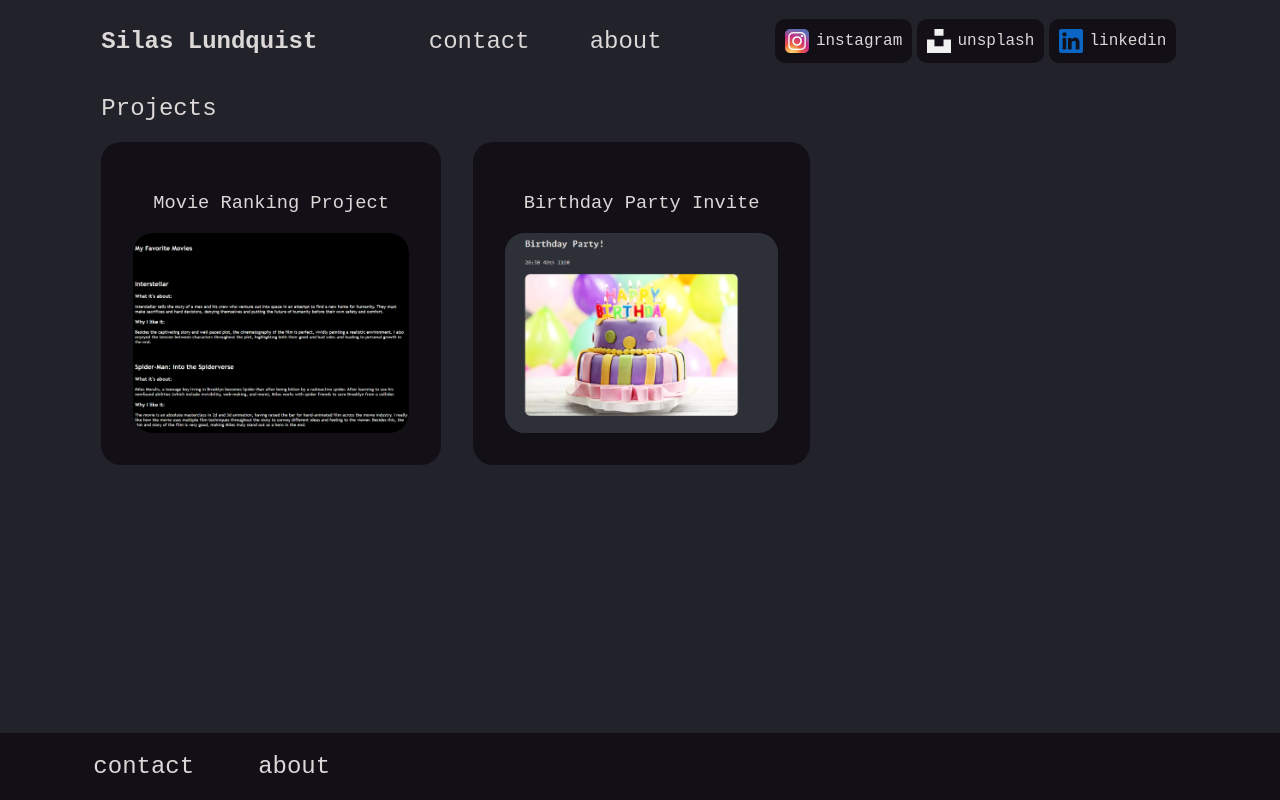
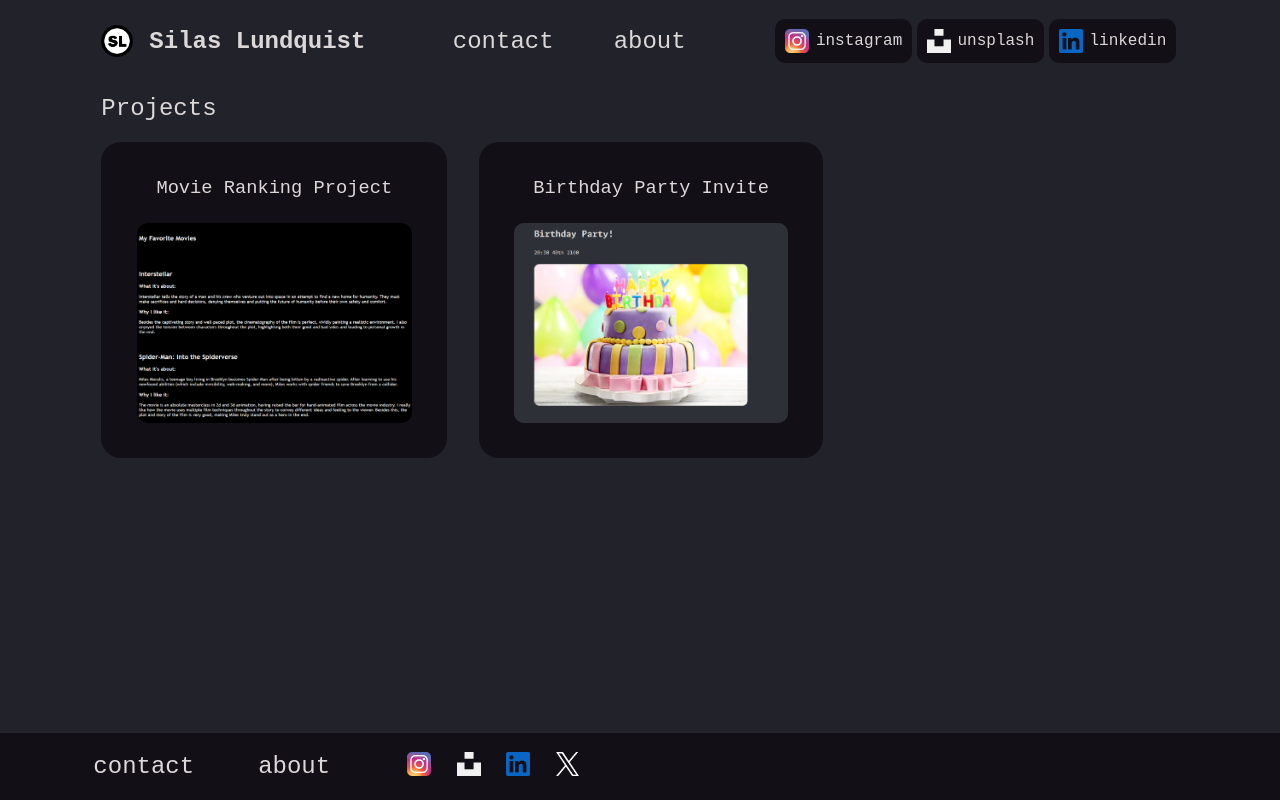
Before and after one commit to SLundquist/slundquist.github.io, a plain HTML site: page index.html in a window 1280 px wide. Drawn offline with Linux system fonts and the light colour scheme.

Commit message:
V0.2 - Visual Improvements
- added icons in footer
- added vars to css
- added logo icon to logo section in header
- various small tweaks

```diff
--- a/index.html
+++ b/index.html
@@ -11,14 +11,15 @@
   <body>
     <div class="containerAll">
       <nav class="navContainer">
-        <div class="logoDiv">
-          <a href="./index.html"><h1 class="logoText">Silas Lundquist</h1></a>
-        </div>
+        <a class="logoBox" href="./index.html">
+          <img class="SLLogo" src="./assets/icons/slSymbol.png" alt="S L Logo" />
+          <h1 class="logoText">Silas Lundquist</h1>
+        </a>
         <div class="navItems">
           <a class="internLink" href="./public/contact.html"><h2 class="internalLinkText">contact</h2></a>
           <a class="internLink" href="./public/about.html"><h2 class="internalLinkText">about</h2></a>
         </div>
-        <div class="navlinks">
+        <div class="navLinks">
           <a class="linkBox" target="_blank" href="https://www.instagram.com/silaslundquist/">
             <img class="linkIcon" src="./assets/icons/instagramLogo.png" alt="instagram.com logo" />
             <p class="linkText">instagram</p>
@@ -47,9 +48,23 @@
         </div>
       </div>
       <footer class="footer">
-        <div class="footerInternalLinks">
-          <a class="footerInternalLinksLinkContainer" href="./public/contact.html"><h2 class="footerInternalLinksText">contact</h2></a>
-          <a class="footerInternalLinksLinkContainer" href="./public/about.html"><h2 class="footerInternalLinksText">about</h2></a>
+        <div class="footerInternalLinksContainer">
+          <a class="footerInternalLink" href="./public/contact.html"><h2 class="footerInternalLinksText">contact</h2></a>
+          <a class="footerInternalLink" href="./public/about.html"><h2 class="footerInternalLinksText">about</h2></a>
+        </div>
+        <div class="footerExternalLinksContainer">
+          <a class="footerExternalLinkBox" target="_blank" href="https://www.instagram.com/silaslundquist/">
+            <img class="footerLinkIcon" src="./assets/icons/instagramLogo.png" alt="instagram.com logo" />
+          </a>
+          <a class="footerExternalLinkBox" target="_blank" href="https://unsplash.com/@silaslundquist">
+            <img class="footerLinkIcon" src="./assets/icons/unsplashLogo.png" alt="unsplash.com logo" />
+          </a>
+          <a class="footerExternalLinkBox" target="_blank" href="https://www.linkedin.com/in/silas-lundquist-595246326/">
+            <img class="footerLinkIcon" src="./assets/icons/linkedinLogo.png" alt="linkedin.com logo" />
+          </a>
+          <a class="footerExternalLinkBox" target="_blank" href="https://x.com/silaslundquist">
+            <img class="footerLinkIcon" src="./assets/icons/xLogo.png" alt="x.com logo" />
+          </a>
         </div>
       </footer>
     </div>
--- a/style.css
+++ b/style.css
@@ -1,13 +1,14 @@
-::root { /*Variables*/
-  --background: #21222a;
-  --buttonColor: #120f17 ;
-  --buttonHoverColor: #c1c1c3 ;
+:root { /*Variables*/
+  --mainBackground: #21222a;
+  --secondaryBackgroundColor: #120f17 ;
+  --buttonHoverColor: #a0a0a0 ;
   --textColor: #dcd8d8;
+  --textHoverColor: #120f17;
 }
 
 * { /*General website style properties*/
-  background: #21222a;
-  color: #dcd8d8;
+  background: var(--mainBackground);
+  color: var(--textColor);
   font-family: "Monasans Neon", monospace;
   font-weight: 500;
   text-decoration: none;
@@ -36,17 +37,27 @@
 
 .internalLinkText {
   font-weight: 100;
+  margin: 0;
+  padding: 0;
 }
 
-.logoDiv { /*Entire Logo*/
+.logoBox { /*Entire Logo*/
   order: 1;
+  display: flex;
+  flex-flow: row nowrap;
+  align-items: center;
+}
+
+.SLLogo {
+  height: 2rem;
+  margin-right: 1rem;
 }
 
 .logoText { /*Current temporary logo: silas lundquist*/
   font-weight: 800;
 }
 
-.navlinks { /*Container for all external links*/
+.navLinks { /*Container for all external links*/
   order: 3;
   display: flex;
   flex-flow: row nowrap;
@@ -66,7 +77,7 @@
 
 .linkBox { /*Container for each link*/
   padding: 10px;
-  background: #120f17;
+  background: var(--secondaryBackgroundColor);
   border-radius: 10px;
   display: flex;
   flex-flow: row nowrap;
@@ -77,11 +88,11 @@
 }
 
 .linkBox:hover { /*Changes the background of .linkBox on hover*/
-  background: #c1c1c3;
+  background: var(--buttonHoverColor);
 }
 
 .linkBox:hover .linkText { /*Changes the text color when hovering over .linkBox*/
-  color: #120f17;
+  color: var(--textHoverColor);
 }
 
 .appContainer { /*Container for all app elements*/
@@ -99,34 +110,37 @@
 }
 
 .portfolioElement { /*Container for each project element*/
-  background: #120f17;
-  padding: 2rem;
+  background: var(--secondaryBackgroundColor);
+  padding: 2.2rem;
   border-radius: 20px;
   display: flex;
   flex-flow: column nowrap;
   justify-content: center;
   align-items: center;
   margin-right: 2rem;
+  margin-bottom: 2rem;
 }
 
 .portfolioElement:hover { /*Changes the color of the project container when hover over it*/
-  background: #c1c1c3;
+  background: var(--buttonHoverColor);
 }
 
 .portfolioElement:hover .portfolioElementTitle { /*Changes the title color when hovering over the element container*/
-  color: #120f17;
+  color: var(--textHoverColor);
 }
 
 .portfolioElementTitle { /*title of all project names*/
   background: transparent;
+  margin-bottom: 1.5rem;
+  margin-top: 0;
 }
 
 .portfolioElementImage { /*class to make all screenshot images look similar*/
   height: 200px;
-  border-radius: 20px;
+  border-radius: 10px;
 }
 
-.footerInternalLinks { /*container for the links in the footer*/
+.footerInternalLinksContainer { /*container for the links in the footer*/
   display: flex;
   flex-flow: row nowrap;
   background: transparent;
@@ -139,6 +153,8 @@
   bottom: 0;
   width: 100%;
   background: #120f17;
+  display: flex;
+  flex-flow: row nowrap;
 }
 
 .footerInternalLinksText { /*Actual text of the footer links*/
@@ -147,6 +163,25 @@
   background: transparent;
 }
 
-.footerInternalLinksLinkContainer { /*a tags that contain h2 titles for the footer links*/
+.footerInternalLink { /*a tags that contain h2 titles for the footer links*/
   background: transparent;
 }
+
+.footerExternalLinksContainer {
+  background: transparent;
+  display: flex;
+  flex-flow: row nowrap;
+  align-items: center;
+  justify-content: center;
+}
+
+.footerLinkIcon {
+  height: 1.5rem;
+  margin: 0.4rem;
+  background: transparent;
+}
+
+.footerExternalLinkBox {
+  background: transparent;
+  margin: 0.4rem;
+}
```
Also changed, not shown: assets/icons/xLogo.png (added).
